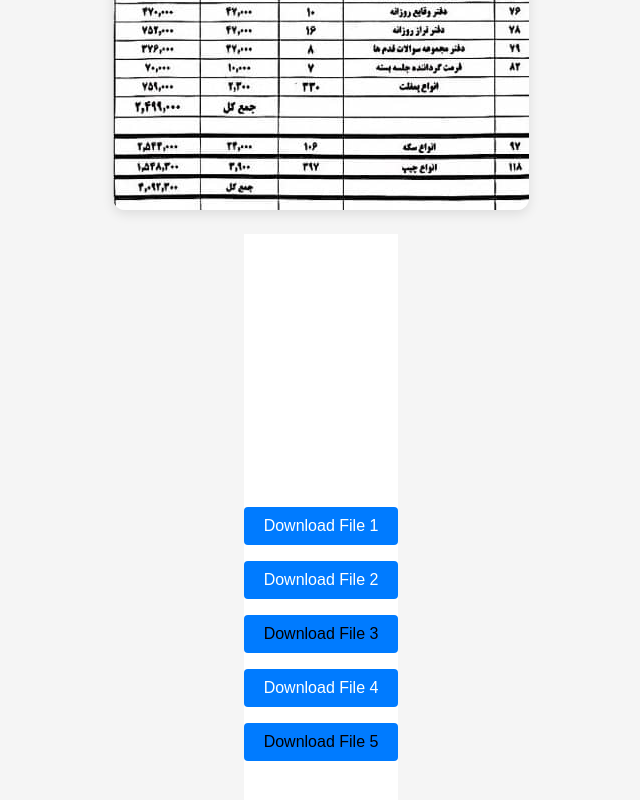
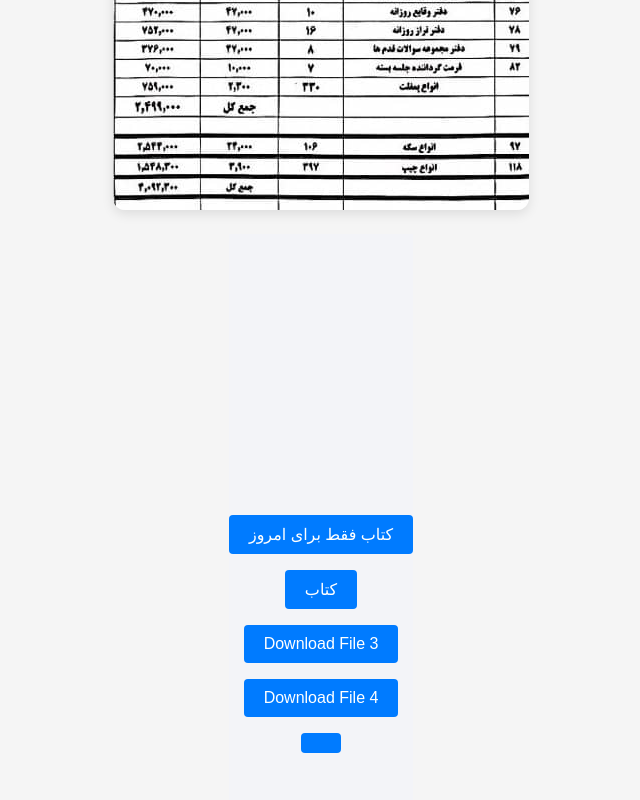
Before and after one commit to amir-111/NA, a plain HTML site: page index.html in a window 1280 px wide. Shown: the part 4680-5480 px from the top of the page, without its empty margins (319-959 px from the left). Drawn offline with Linux system fonts and the light colour scheme.

Commit message:
Update index.html

```diff
--- a/index.html
+++ b/index.html
@@ -180,26 +180,26 @@
     <img src="Aks.jpg" alt="Image Description">
   </div>
 
-  <div style="background: #fff; height: 100vh; display: flex; flex-direction: column; justify-content: center; align-items: center; gap: 1rem;">
+  <div style="background: #f3f4f8; height: 100vh; display: flex; flex-direction: column; justify-content: center; align-items: center; gap: 1rem;">
     <a href="https://amir-111.github.io/NA/1.pdf" download
        style="padding: 10px 20px; background: #007BFF; color: #fff; text-decoration: none; border-radius: 4px; font-family: sans-serif;">
-      Download File 1
+      کتاب فقط برای امروز
     </a>
-    <a href="https://amir-111.github.io/files/2.pdf" download
+    <a href="https://amir-111.github.io/2.pdf" download
        style="padding: 10px 20px; background: #007BFF; color: #fff; text-decoration: none; border-radius: 4px; font-family: sans-serif;">
-      Download File 2
+      کتاب
     </a>
-    <a href="https://amir-111.github.io/files/3.pdf" download
-       style="padding: 10px 20px; background: #007BFF; color: #000; text-decoration: none; border-radius: 4px; font-family: sans-serif;">
+    <a href="https://amir-111.github.io/3.pdf" download
+       style="padding: 10px 20px; background: #007BFF; color: rgb(255, 255, 255); text-decoration: none; border-radius: 4px; font-family: sans-serif;">
       Download File 3
     </a>
-    <a href="https://amir-111.github.io/files/4.pdf" download
+    <a href="https://amir-111.github.io/4.pdf" download
        style="padding: 10px 20px; background: #007BFF; color: #fff; text-decoration: none; border-radius: 4px; font-family: sans-serif;">
       Download File 4
     </a>
-    <a href="https://amir-111.github.io/files/5.pdf" download
-    style="padding: 10px 20px; background: #007BFF; color: #000; text-decoration: none; border-radius: 4px; font-family: sans-serif;">
-   Download File 5
+    <a href="https://amir-111.github.io/5.pdf" download
+    style="padding: 10px 20px; background: #007BFF; color: rgb(255, 255, 255); text-decoration: none; border-radius: 4px; font-family: sans-serif;">
+
  </a>
   </div>
 
```
